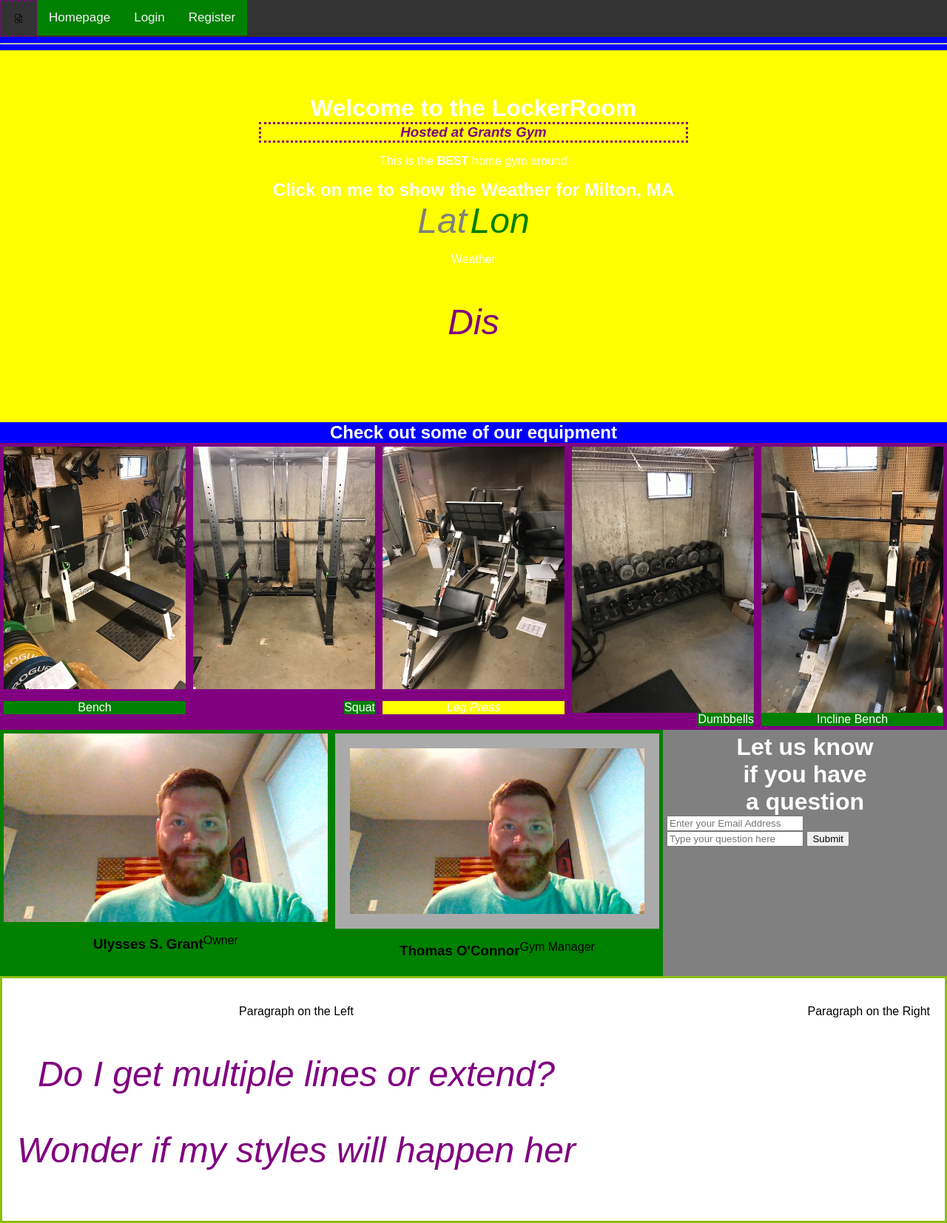
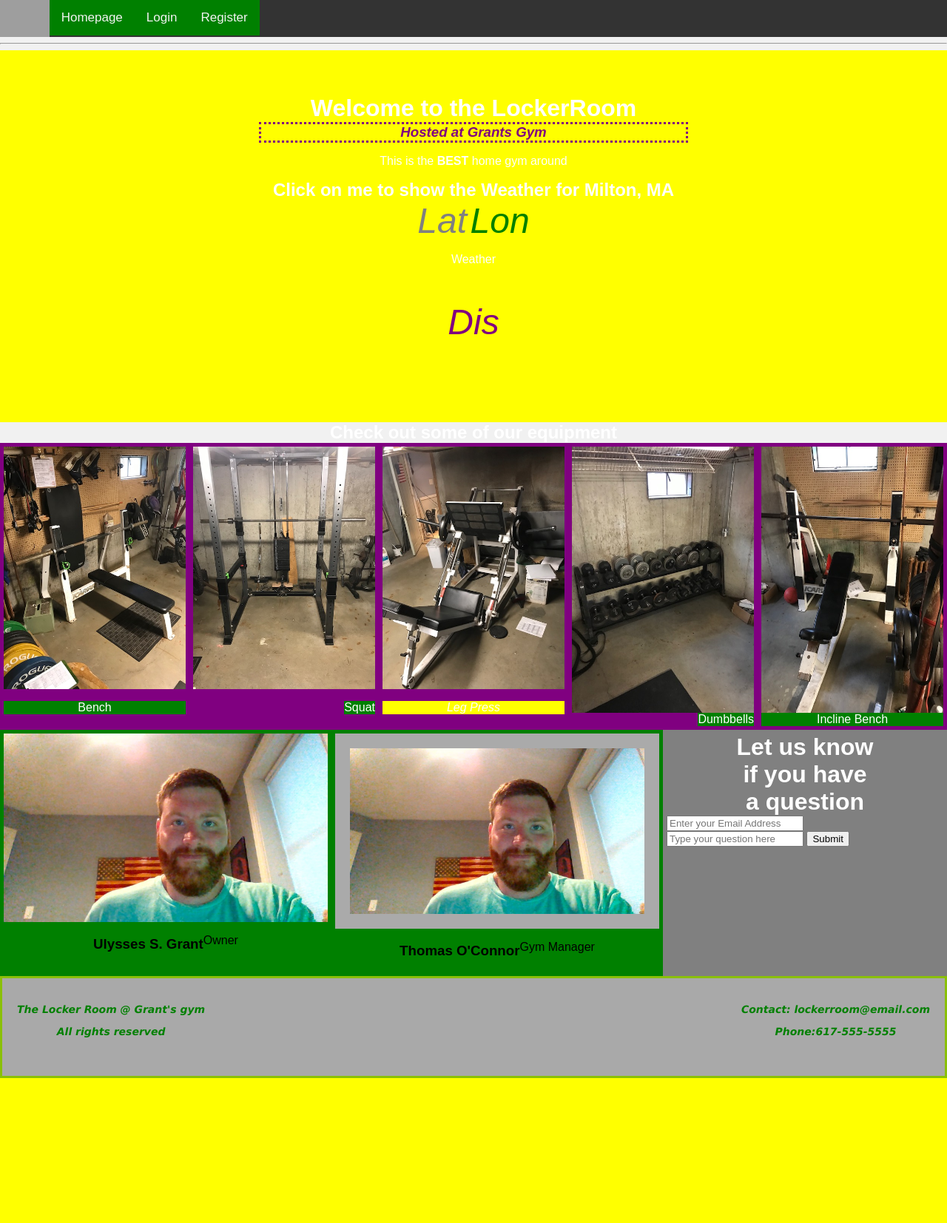
Before and after one commit to Oconnor617/LockerRoom, a Flask app: page / in a window 1280 px wide. Shown: the whole page at 74% size. After the commit the page ends 1458 px from the top, so only its background shows below. Run offline with Flask 2, Linux system fonts and the light colour scheme; grey boxes are pictures that could not be loaded.

Commit message:
Footer Styling and Logo

```diff
--- a/application/templates/base.html
+++ b/application/templates/base.html
@@ -9,7 +9,8 @@
         body {
           font-family: Arial;
           margin: 0;
-          background-color:blue;
+          background-color: #f1f1f1;
+          height: 100%;
         }
         .topnav{
           background-color: #333;
@@ -26,16 +27,11 @@
         }
         .topnav .logo{ /* Selector for the logo in my NavBar */
             float: left;
-            text-align: center;
-            padding: 14px 14px;
-            border: purple dotted 2px;
-            /* height: 100%;*/
             width: auto;
             max-width: 100px;
-            height: auto;
+            height: 50px;
             max-height: 50px;
-            /* height: 50px;
-            Width: 100px; */
+            object-fit: fill;
 
         }
         .server_msg{
@@ -51,12 +47,13 @@
         .footer {
          padding: 20px;
          text-align: center;
-         background: white;
+         background: darkgrey;
          bottom: 10px;
          border: 3px solid #8AC007;
          overflow: hidden;
          display: flex;
          justify-content: space-between;
+         max-height: 150px;
         }
         #left-foot{
             float:left;
@@ -68,6 +65,15 @@
             flex:25%
             background:red;
         }
+        .foot-content p{ /* Selector for any p in a foot-content class */
+            font-style: italic;
+            font-family: 'Lucida Sans', 'Lucida Sans Regular', 'Lucida Grande', 'Lucida Sans Unicode', Geneva, Verdana, sans-serif;
+            font-size: 14px;
+            font-weight: bold;
+            color: green;
+            text-align: center;
+        }
+
 
     </style>
     <title>Base Template</title>
@@ -84,8 +90,8 @@
 </head>
 <body>
     <div class="topnav">
-        <img class="logo" src="{{ url_for('static', filename='img/Missing.jpg') }}" alt=" Logo File Not Found">
-        <!-- <img class="logo" src="{{ url_for('static', filename='img/Logo.jpg') }}" alt=" Logo File Not Found">-->
+        <!-- <img class="logo" src="{{ url_for('static', filename='img/Missing.jpg') }}" alt=" Logo File Not Found"> -->
+        <img class="logo" src="{{ url_for('static', filename='img/Logo.jpg') }}" alt=" Logo File Not Found">
         <a href="/index">Homepage</a>
         {% if current_user.is_anonymous %}
         <a href="{{ url_for('login') }}">Login</a>
@@ -113,14 +119,18 @@
     </div>
     <div class="footer">
         <!-- <h3>Footer - More Stuff will go here soon</h3> -->
-        <div id="left-foot">
-            <p>Paragraph on the Left</p>
-            <p>Do I get multiple lines or extend?</p>
-            <p>Wonder if my styles will happen her</p>
+        <div id="left-foot" class="foot-content">
+            <p>The Locker Room @ Grant's gym <br>
+            </p>
+            <p>All rights reserved</p>
+            <br>
         </div>
 
-        <div id="right-foot">
-            <p>Paragraph on the Right</p>
+        <div id="right-foot" class="foot-content">
+            <p>Contact: lockerroom@email.com <br>
+            </p>
+            <p>Phone:617-555-5555</p>
+            <br>
         </div>
 
     </div>
```
